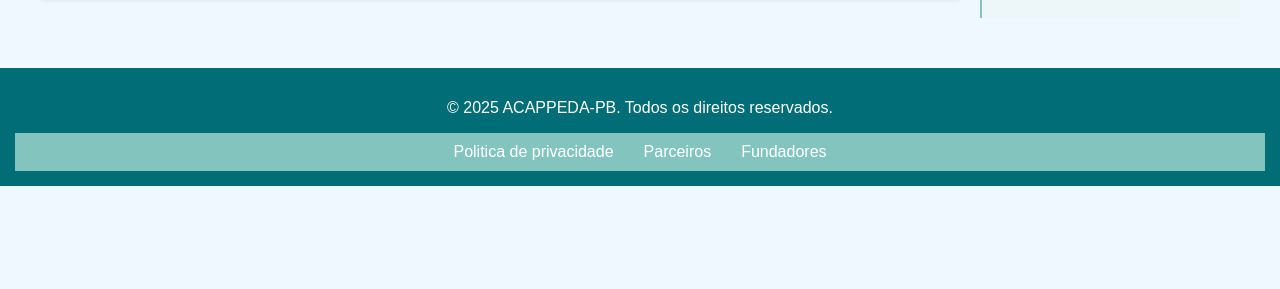
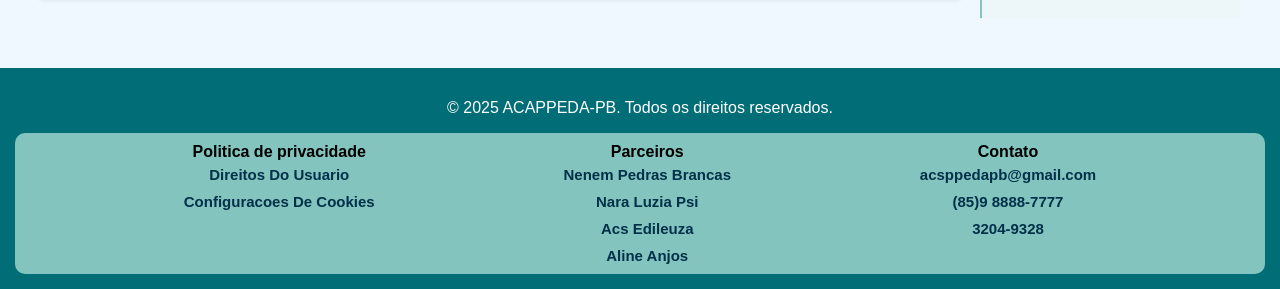
Before and after one commit to vicenteaugusto9/ACAPPEDA-PB, a plain HTML site: page home/acude-pb.html in a window 1280 px wide. Shown: the part 1307-1596 px from the top of the page. Before the commit the page ends 1493 px from the top, so only its background shows below. Drawn offline with Linux system fonts and the light colour scheme.

Commit message:
inclusao de duas pag, barraca e a quem somos, e finalizacao do footer

```diff
--- a/css/style.css
+++ b/css/style.css
@@ -55,6 +55,7 @@ body {
     margin-bottom: 20px;
     border-left: 5px solid #006d77;
     box-shadow: 0 2px 4px rgba(0,0,0,0.1);
+    text-align: center;
   }
 
   main article h2 {
@@ -105,6 +106,7 @@ body {
     padding: 40px 20px;
     text-align: center;
     background-color: #e0f7fa;
+    border-radius: 10px;
   }
 
   .galeria h2 {
@@ -118,6 +120,7 @@ body {
     gap: 15px;
     max-width: 1000px;
     margin: auto;
+
   }
 
   .galeria-fotos img {
@@ -126,9 +129,33 @@ body {
     border-radius: 10px;
     object-fit: cover;
     transition: transform 0.3s;
+
   }
 
   .galeria-fotos img:hover {
     transform: scale(1.05);
     box-shadow: 0 4px 15px rgba(0,0,0,0.2);
+
   }
+
+
+.lista-colum{
+  display: flex;
+  flex-direction: column;
+  gap: 10px;
+  font-size: 15px;
+  color: rgb(88, 85, 85);
+  margin-top: 5px;
+}
+.ul-pai-footer{
+  display: flex;
+  justify-content: space-evenly;
+  border-radius: 10px;
+  color: black;
+  font-weight: 700;
+
+}
+.nav-footer{
+  border-radius: 10px;
+
+}
--- a/home/acude-pb.html
+++ b/home/acude-pb.html
@@ -9,7 +9,7 @@
   <body>
     <header>
       <div class="logo">
-        <img src="/assets/imgs/logoacappeda.png" alt="Logo ACAPPEDA-PB" />
+        <img src="/assets/imgs/logoass.png" alt="Logo ACAPPEDA-PB" />
         <span>ACAPPEDA-PB</span>
         <p class="p-header">
           Associação Comunitária de Agricultores, Pescadores, Psicultores,
@@ -20,10 +20,10 @@
 
     <nav>
       <ul>
-        <li><a href="#">Início</a></li>
+        <li><a href="/home/index.html">Início</a></li>
         <li><a href="#">Quem Somos?</a></li>
         <li><a href="#">Eventos</a></li>
-        <li><a href="#">Contato</a></li>
+        <li><a href="#contato">Contato</a></li>
       </ul>
     </nav>
     <div class="container">
@@ -75,7 +75,7 @@
             allowfullscreen
           ></iframe>
           <section class="galeria">
-            <h2>📸 Nossa Galeria</h2>
+            <h2>📸 Veja Voce Mesmo</h2>
             <div class="galeria-fotos">
               <img src="/assets/imgs/canabis.jpg" alt="Registro 1">
               <img src="/assets/imgs/canabis.jpg" alt="Registro 2">
@@ -99,11 +99,30 @@
     <footer>
       <p>&copy; 2025 ACAPPEDA-PB. Todos os direitos reservados.</p>
       <nav class="nav-footer">
-        <ul>
-          <li>Politica de privacidade</li>
-          <li>Parceiros</li>
-          <li>Fundadores</li>
-        </ul>
+        <div class="lista-footer">
+          <ul class="ul-pai-footer">
+            <li>Politica de privacidade
+              <ul class="lista-colum">
+                <li><a href="">Direitos Do Usuario</a></li>
+                <li> <a href="">Configuracoes De Cookies</a></li>
+              </ul>
+            </li>
+            <li>Parceiros
+              <ul class="lista-colum">
+                <li><a href="">Nenem Pedras Brancas</a></li>
+                <li><a href="">Nara Luzia Psi</a></li>
+                <li><a href="">Acs Edileuza</a></li>
+                <li><a href="">Aline Anjos</a></li>
+              </ul>
+            </li>
+            <li id="contato">Contato
+              <ul class="lista-colum">
+                <li><a href="">acsppedapb@gmail.com</a></li>
+                <li><a href="">(85)9 8888-7777</a></li>
+                <li><a href="">3204-9328</a></li>
+              </ul>
+            </li>
+          </ul>
       </nav>
     </footer>
   </body>
```
Also changed, not shown: home/barracas.html (added, +11 -0 lines), home/index.html (+29 -9 lines), home/quem-somos.html (added, +11 -0 lines), home/turista.html (+33 -2 lines), assets/imgs/logoass.png (added).
